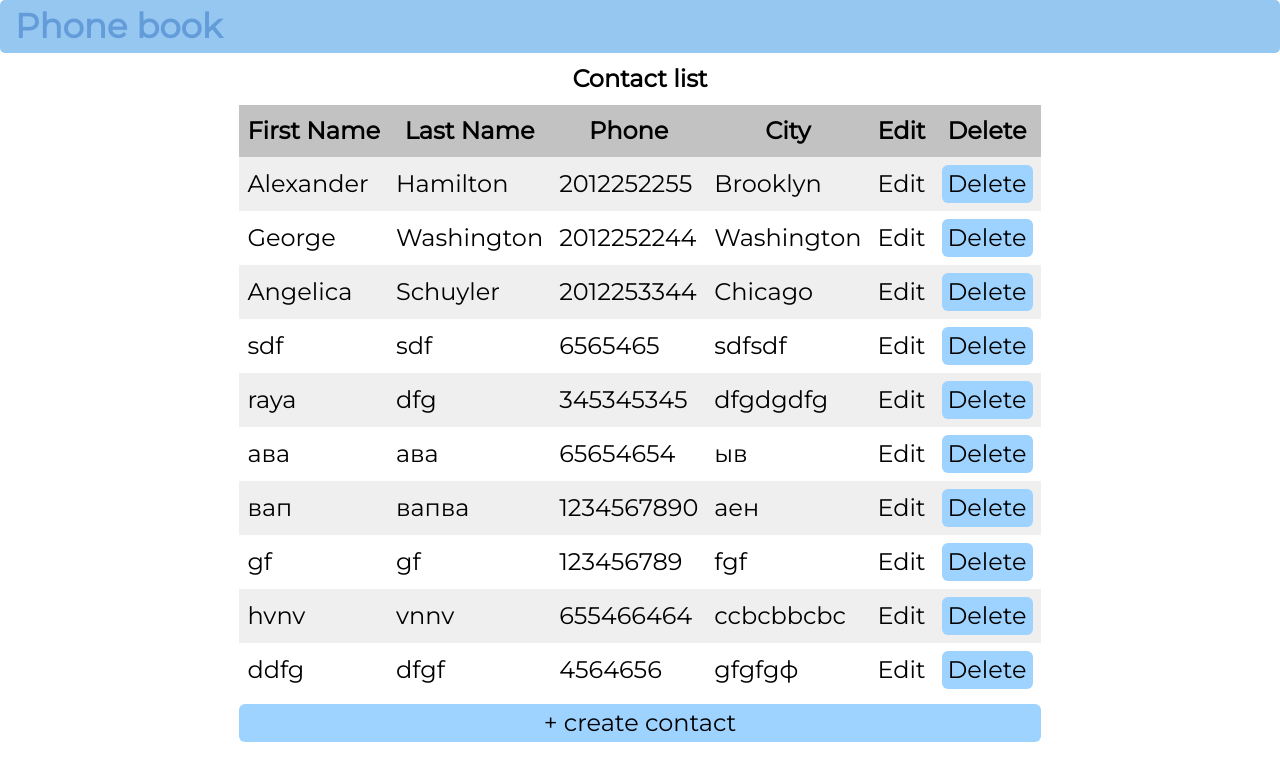
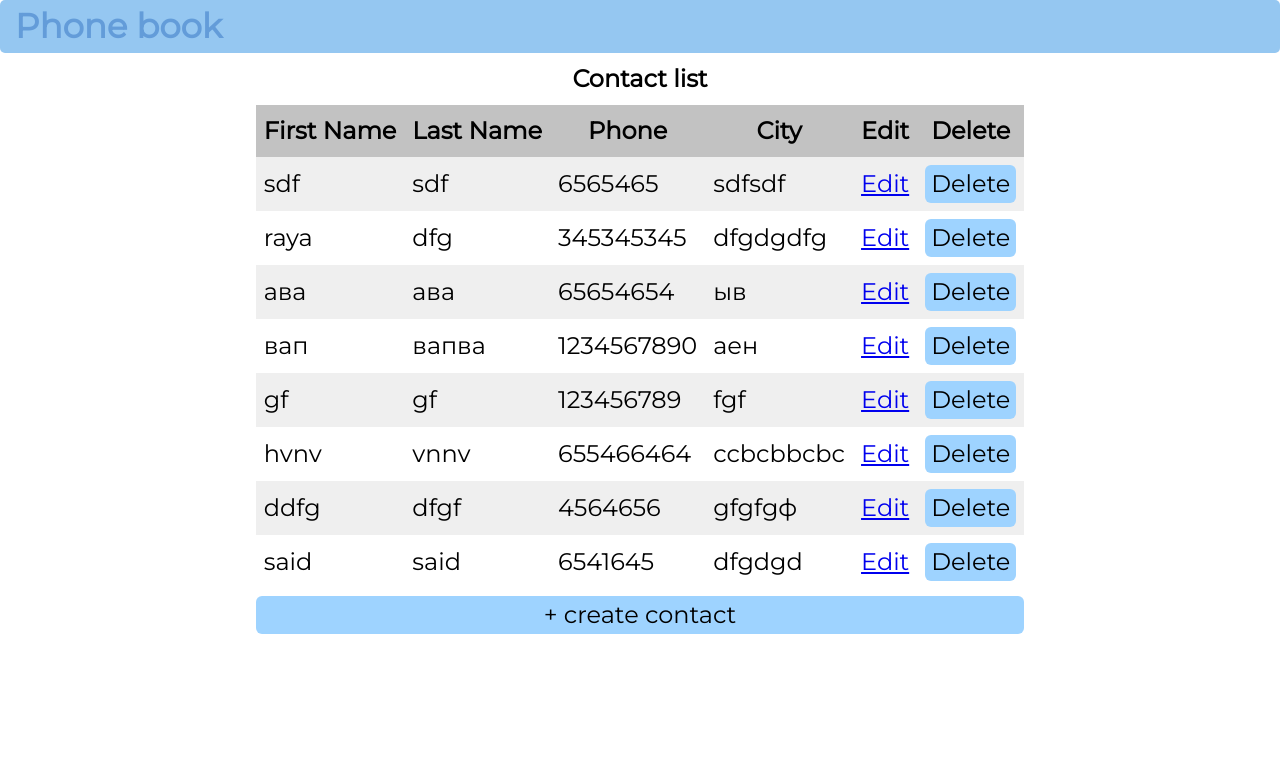
Before and after one commit to ravgusha/phone-book, a React (Create React App) app: page /contacts in a window 1280 px wide. Shown: the top 780 px of the page. Built offline with nearby package versions, Linux system fonts and the light colour scheme; data requests are answered from the project's data file.

Commit message:
refactor: delete setCurrentContact action

```diff
--- a/data.json
+++ b/data.json
@@ -1,26 +1,5 @@
 {
   "contacts": [
-    {
-      "firstName": "Alexander",
-      "lastName": "Hamilton",
-      "phone": "2012252255",
-      "city": "Brooklyn",
-      "id": 1
-    },
-    {
-      "firstName": "George",
-      "lastName": "Washington",
-      "phone": "2012252244",
-      "city": "Washington",
-      "id": 2
-    },
-    {
-      "firstName": "Angelica",
-      "lastName": "Schuyler",
-      "phone": "2012253344",
-      "city": "Chicago",
-      "id": 3
-    },
     {
       "firstName": "sdf",
       "lastName": "sdf",
@@ -69,6 +48,13 @@
       "phone": "4564656",
       "city": "gfgfgф",
       "id": "4fc38181"
+    },
+    {
+      "firstName": "said",
+      "lastName": "said",
+      "phone": "6541645",
+      "city": "dfgdgd",
+      "id": "4205857c"
     }
   ]
 }
--- a/src/components/Cells/CellEditButton.tsx
+++ b/src/components/Cells/CellEditButton.tsx
@@ -1,12 +1,7 @@
-import { Row } from 'react-table';
+import { Link } from 'react-router-dom';
 
-import { IPerson } from '../../types';
-
-// eslint-disable-next-line @typescript-eslint/no-explicit-any
-const CellEditButton = (row: Row<IPerson>, onClick?: any) => {
-  const onEditHandle = () => onClick(row.original.id);
-
-  return <a onClick={onEditHandle}>Edit</a>;
+const CellEditButton = (id: string) => {
+  return <Link to={'/contacts/form/' + id}>Edit</Link>;
 };
 
 export default CellEditButton;
--- a/src/components/Header/Logo/index.tsx
+++ b/src/components/Header/Logo/index.tsx
@@ -1,18 +1,14 @@
-import { useDispatch } from 'react-redux';
 import { useNavigate } from 'react-router';
 
-import { setCurrentContact } from '../../../redux/slice';
 import { StyledLogo } from '../style';
 
 const Logo = () => {
   const navigate = useNavigate();
-  const dispatch = useDispatch();
 
   return (
     <StyledLogo
       onClick={() => {
         navigate('/');
-        dispatch(setCurrentContact(null));
       }}
     >
       Phone book
--- a/src/containers/Contacts/Form/index.tsx
+++ b/src/containers/Contacts/Form/index.tsx
@@ -1,11 +1,9 @@
 import { useForm } from 'react-hook-form';
-import { useDispatch, useSelector } from 'react-redux';
-import { useNavigate } from 'react-router';
+import { useNavigate, useParams } from 'react-router';
 import { v4 as uuidv4 } from 'uuid';
 
 import { IPerson } from '../../../types';
 import FormInput from '../../../components/Form/FormInput';
-import { setCurrentContact } from '../../../redux/slice';
 import {
   useCreateContactMutation,
   useGetContactsQuery,
@@ -16,30 +14,23 @@ import { Logo, Submit, StyledForm, Container } from './style';
 
 const VALIDATION_DIGITS_ONLY = new RegExp(/^\d+$/);
 
-type IState = {
-  slice: {
-    currentContact: string | null;
-  };
-};
-
 const Form = () => {
   const navigate = useNavigate();
-  const dispatch = useDispatch();
 
   const { data: contacts = [] } = useGetContactsQuery();
 
   const [createContact] = useCreateContactMutation();
   const [updateContact] = useUpdateContactMutation();
 
-  const currentContactId = useSelector((state: IState) => state.slice.currentContact);
+  const { id } = useParams();
 
   const contactToEdit = contacts.find((contact) => {
-    return contact.id === currentContactId;
+    return contact.id === id;
   });
 
   // Если в стейте есть ID, то выбран редим редактирования
 
-  const isCreate = !currentContactId;
+  const isCreate = !id;
 
   const onSubmitHandler = (data: IPerson) => {
     const contact = {
@@ -61,7 +52,6 @@ const Form = () => {
           .unwrap()
           .then(() => {
             alert('Contact edited!');
-            dispatch(setCurrentContact(null));
             navigate('/contacts');
           });
   };
--- a/src/containers/Contacts/index.tsx
+++ b/src/containers/Contacts/index.tsx
@@ -1,32 +1,20 @@
-import { useDispatch } from 'react-redux';
-import { useNavigate, generatePath } from 'react-router';
+import { useNavigate } from 'react-router';
 
 import { useDeleteContactMutation, useGetContactsQuery } from '../../redux/apiSlice';
 import Button from '../../components/Button';
 import Spinner from '../../components/Spinner';
 import Table from '../../components/Table';
 import Container from '../../components/Table/style';
-import { setCurrentContact } from '../../redux/slice';
 import tableColumns from './tableColumns';
 
 const Contacts = () => {
-  const dispatch = useDispatch();
   const navigate = useNavigate();
 
   const { data: contacts = [], isLoading } = useGetContactsQuery();
 
-  const editContact = (id: number) => {
-    dispatch(setCurrentContact(id));
-    navigate(
-      generatePath('form/:id', {
-        id: id.toString(),
-      })
-    );
-  };
-
   const [deleteContact] = useDeleteContactMutation();
 
-  const columns = tableColumns(editContact, deleteContact);
+  const columns = tableColumns(deleteContact);
 
   if (isLoading) {
     return <Spinner />;
--- a/src/containers/Contacts/tableColumns.tsx
+++ b/src/containers/Contacts/tableColumns.tsx
@@ -5,7 +5,7 @@ import CellEditButton from '../../components/Cells/CellEditButton';
 import { IPerson } from '../../types';
 
 // eslint-disable-next-line @typescript-eslint/no-explicit-any
-const tableColumns = (editContact: any, deleteContact: any) => {
+const tableColumns = (deleteContact: any) => {
   return [
     {
       Header: 'Contact list',
@@ -29,7 +29,7 @@ const tableColumns = (editContact: any, deleteContact: any) => {
         {
           Header: 'Edit',
           accessor: 'edit',
-          Cell: ({ row }: Cell<IPerson>) => CellEditButton(row, editContact),
+          Cell: ({ row }: Cell<IPerson>) => CellEditButton(row.original.id),
         },
         {
           Header: 'Delete',
--- a/src/redux/configureStore.ts
+++ b/src/redux/configureStore.ts
@@ -1,10 +1,9 @@
 import { configureStore } from '@reduxjs/toolkit';
 
 import { apiSlice } from './apiSlice';
-import slice from './slice';
 
 const store = configureStore({
-  reducer: { slice, [apiSlice.reducerPath]: apiSlice.reducer },
+  reducer: { [apiSlice.reducerPath]: apiSlice.reducer },
   middleware: (getDefaultMiddleware) => getDefaultMiddleware().concat(apiSlice.middleware),
   devTools: process.env.NODE_ENV !== 'production',
 });
--- a/src/redux/slice.ts
+++ /dev/null
@@ -1,24 +0,0 @@
-import { createSlice } from '@reduxjs/toolkit';
-
-export interface IState {
-  currentContact: number | null;
-}
-
-const initialState: IState = {
-  currentContact: null,
-};
-
-const slice = createSlice({
-  name: 'contacts',
-  initialState,
-  reducers: {
-    setCurrentContact: (state, action) => {
-      state.currentContact = action.payload;
-    },
-  },
-});
-
-const { actions, reducer } = slice;
-
-export default reducer;
-export const { setCurrentContact } = actions;
```
